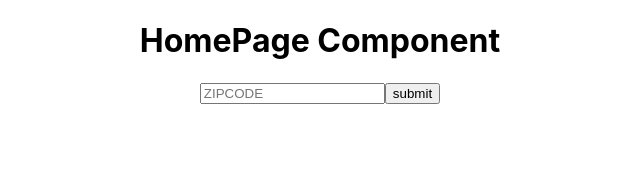
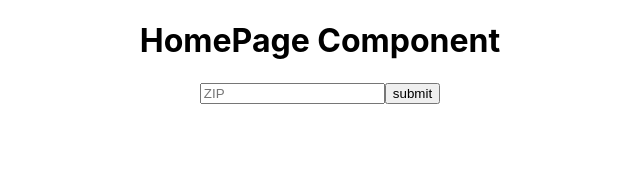
Before and after one commit to tony-shifflett/project2, a React (Create React App) app: page / in a window 1280 px wide. Shown: the top 172 px of the page, without its empty margins (320-960 px from the left). Built offline with nearby package versions, Linux system fonts and the light colour scheme.

Commit message:
added ZipCodeRef to input field, event handler to form

```diff
--- a/src/components/ZipSearch.js
+++ b/src/components/ZipSearch.js
@@ -1,11 +1,17 @@
-
+import React, {useRef} from 'react'
 
 const ZipSearch = ()=>{
+
+    const zipCodeRef = useRef()
+    const submitHandler =(event)=>{
+        event.preventDefault()
+        console.log(zipCodeRef.current.value)
+    }
     return (
-        <>
-            <input type='text' id='zipsearch' placeholder="ZIPCODE"/>
+        <form onSubmit={submitHandler}>
+            <input ref={zipCodeRef} type='text' id='zipsearch' placeholder="ZIP" />
             <input type='submit' value='submit'/>
-        </>
+        </form>
     )
 }
 
```
